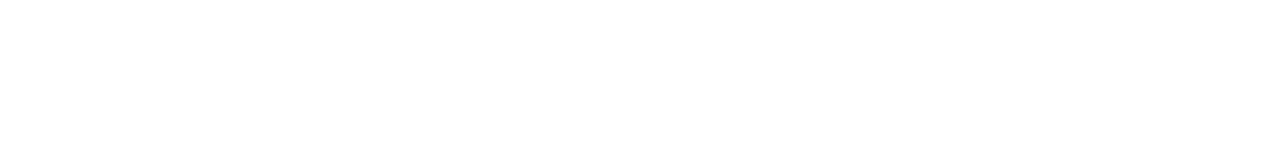
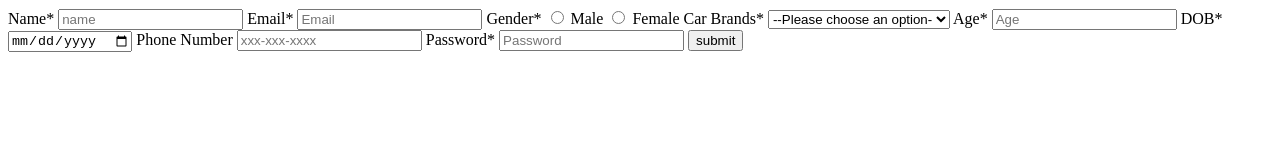
Before and after one commit to acciojob/signup-form-car-Mayuresh68, a website: page main.html in a window 1280 px wide. Drawn offline with Linux system fonts and the light colour scheme.

Commit message:
created a submission

```diff
--- a/main.html
+++ b/main.html
@@ -8,6 +8,41 @@
 
 <body>
 	<!-- the entire body must be written by student -->
+	<form method="post">
+		<label for="name">Name*</label>
+		<input type="text" id="name" placeholder="name" required>
+
+		<label for="email">Email*</label>
+		<input type="email" id="email" placeholder="Email" required>
+
+		<label for="gender" >Gender*</label>
+		<input type="radio" id="gender_m" name="gender" required>
+		<label for="gender_m">Male</label>
+		<input type="radio" id="gender_f" name="gender" required >
+		<label for="gender_f">Female</label>
+
+		<label for="Cars">Car Brands*</label>
+		<select id="cars" required>
+			<option value="" disabled selected>--Please choose an option-</option>
+			<option value="bmw">BMW</option>
+			<option value="audi">Audi</option>
+			<option value="mercedez">Mercedez</option>
+		</select>
+
+		<label for="age" >Age*</label>
+		<input type="number" id="age" placeholder="Age" required>
+
+		<label for="dob" >DOB*</label>
+		<input type="date" id="dob" required>
+
+		<label for="tel" >Phone Number</label>
+		<input type="tel" id="tel" placeholder="xxx-xxx-xxxx" required>
+
+		<label for="password" >Password*</label>
+		<input type="password" id="password" placeholder="Password">
+
+		<button type="submit">submit</button>
+	</form>
     <script type="text/javascript" src="./script.js">
 </script>
 
```
